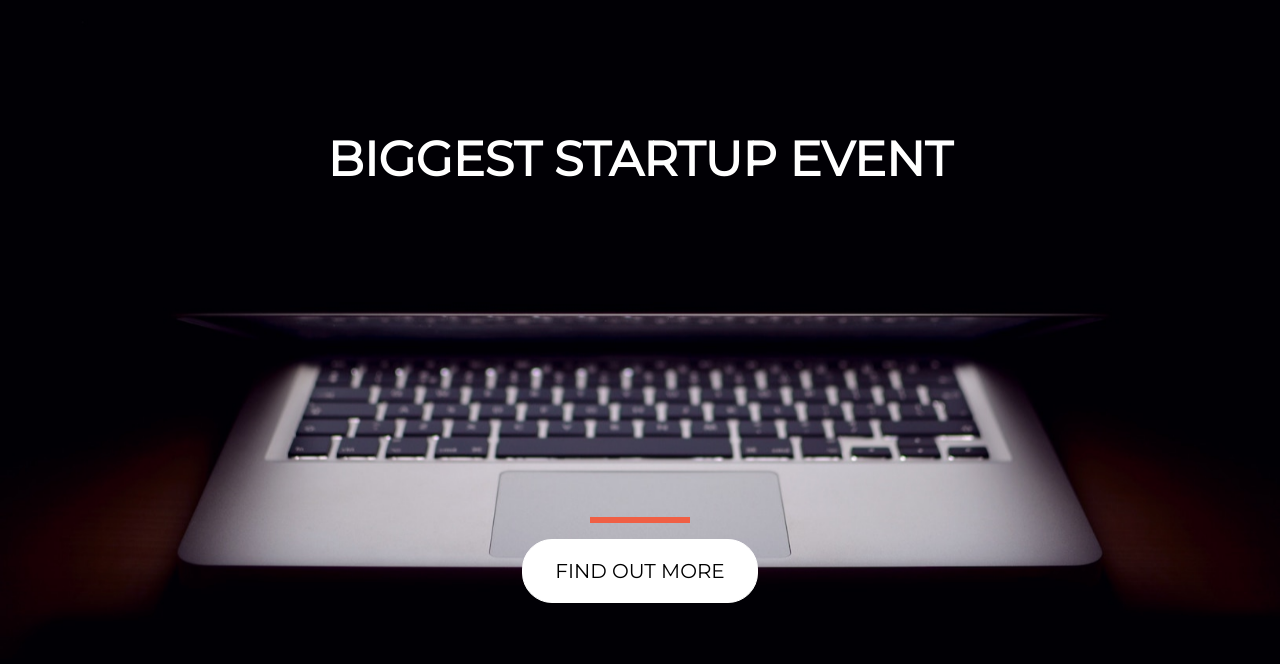
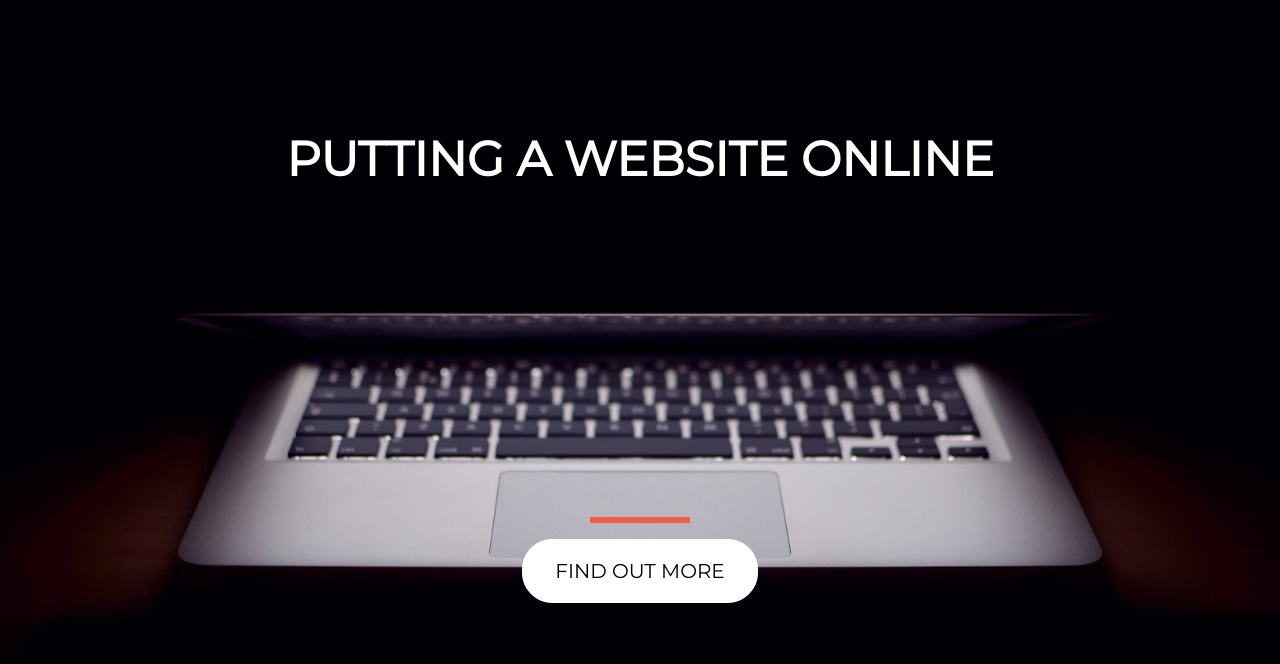
Before and after one commit to MatiasOB/trial_website, a plain HTML site: page index.html in a window 1280 px wide. Drawn offline with nearby package versions, Linux system fonts and the light colour scheme.

Commit message:
Update index.html
-

```diff
--- a/index.html
+++ b/index.html
@@ -23,7 +23,7 @@
 <body>
 
 <div class="container">
-<h1 class="text-uppercase">Biggest Startup event</h1>
+<h1 class="text-uppercase">Putting a Website online</h1>
 </div>
 
 <div class="button-container">
```
